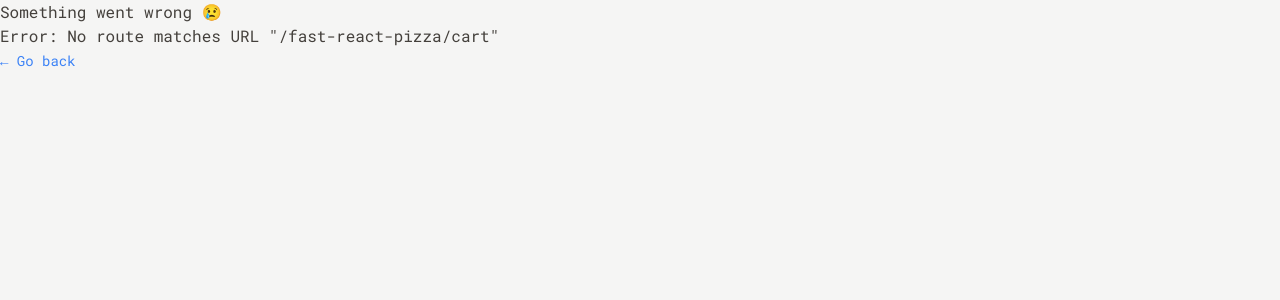
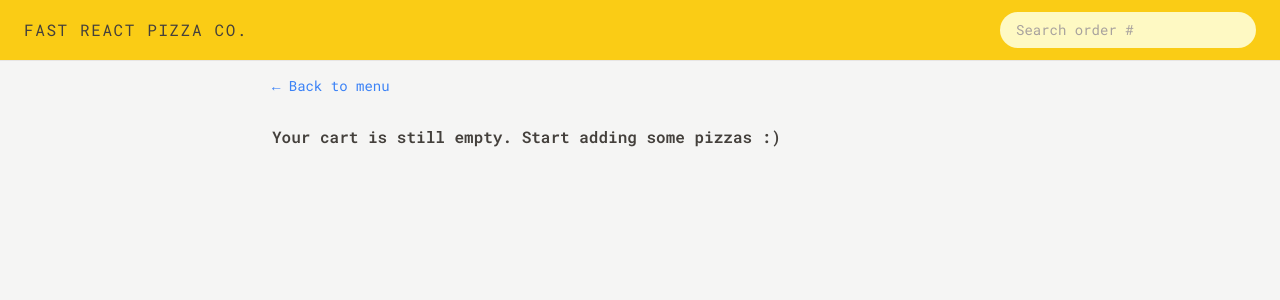
Before and after one commit to igreknet/fast-react-pizza, a React (Vite) app: page /fast-react-pizza/cart in a window 1280 px wide. Shown: the top 300 px of the page. Built offline with nearby package versions, Linux system fonts and the light colour scheme.

Commit message:
first commit

```diff
--- a/package.json
+++ b/package.json
@@ -1,6 +1,5 @@
 {
   "name": "fast-react-pizza",
-  "homepage": "https://igreknet.github.io/fast-react-pizza/",
   "private": true,
   "version": "0.0.0",
   "type": "module",
--- a/src/App.jsx
+++ b/src/App.jsx
@@ -1,4 +1,4 @@
-import { createBrowserRouter, RouterProvider, createHashRouter } from 'react-router-dom';
+import { createBrowserRouter, RouterProvider } from 'react-router-dom';
 
 import Home from './ui/Home';
 import Error from './ui/Error';
@@ -12,31 +12,32 @@ import { action as updateOrderAction } from './features/order/UpdateOrder';
 
 const router = createBrowserRouter([
   {
+    path: '/fast-react-pizza',
     element: <AppLayout />,
     errorElement: <Error />,
 
     children: [
       {
-        path: '/',
+        path: '/fast-react-pizza',
         element: <Home />,
       },
       {
-        path: '/menu',
+        path: '/fast-react-pizza/menu',
         element: <Menu />,
         loader: menuLoader, //connect loader to route
         errorElement: <Error />,
       },
       {
-        path: '/cart',
+        path: '/fast-react-pizza/cart',
         element: <Cart />,
       },
       {
-        path: '/order/new',
+        path: '/fast-react-pizza/order/new',
         element: <CreateOrder />,
         action: createOrderAction,
       },
       {
-        path: '/order/:orderId',
+        path: '/fast-react-pizza/order/:orderId',
         element: <Order />,
         loader: orderLoader,
         errorElement: <Error />,
@@ -47,5 +48,5 @@ const router = createBrowserRouter([
 ]);
 
 export default function App() {
-  return <RouterProvider router={router} basename="/fast-react-pizza/" />;
+  return <RouterProvider router={router} />;
 }
--- a/src/features/cart/Cart.jsx
+++ b/src/features/cart/Cart.jsx
@@ -22,7 +22,7 @@ function Cart() {
 
   return (
     <div className="px-3 py-3">
-      <LinkButton to="/menu">&larr; Back to menu</LinkButton>
+      <LinkButton to="/fast-react-pizza/menu">&larr; Back to menu</LinkButton>
 
       <h2 className="mt-7 text-xl font-semibold">Your cart, {username}</h2>
 
@@ -33,7 +33,7 @@ function Cart() {
       </ul>
 
       <div className="mt-6 space-x-2">
-        <Button to="/order/new" type="primary">
+        <Button to="/fast-react-pizza/order/new" type="primary">
           Order pizzas
         </Button>
 
--- a/src/features/cart/CartOverview.jsx
+++ b/src/features/cart/CartOverview.jsx
@@ -19,7 +19,7 @@ function CartOverview() {
         <span>{totalCartQuantity} pizzas</span>
         <span>{formatCurrency(totalCartPrice)}</span>
       </p>
-      <Link to="/cart">Open cart &rarr;</Link>
+      <Link to="/fast-react-pizza/cart">Open cart &rarr;</Link>
     </div>
   );
 }
--- a/src/features/cart/EmptyCart.jsx
+++ b/src/features/cart/EmptyCart.jsx
@@ -3,7 +3,7 @@ import LinkButton from '../../ui/LinkButton';
 function EmptyCart() {
   return (
     <div className="px-4 py-3">
-      <LinkButton to="/menu">&larr; Back to menu</LinkButton>
+      <LinkButton to="/fast-react-pizza/menu">&larr; Back to menu</LinkButton>
 
       <p className="mt-7 font-semibold">Your cart is still empty. Start adding some pizzas :)</p>
     </div>
--- a/src/features/order/CreateOrder.jsx
+++ b/src/features/order/CreateOrder.jsx
@@ -169,7 +169,7 @@ export async function action({ request }) {
   //access to dispatch function, don't use often, it deactivates some optimization perfomances on this page
   store.dispatch(clearCart());
 
-  return redirect(`/order/${newOrder.id}`);
+  return redirect(`/fast-react-pizza/order/${newOrder.id}`);
 }
 
 export default CreateOrder;
--- a/src/features/order/Order.jsx
+++ b/src/features/order/Order.jsx
@@ -17,7 +17,7 @@ function Order() {
   //get data, when page first loaded
   useEffect(() => {
     if (!fetcher.data && fetcher.state === 'idle') {
-      return fetcher.load('/menu');
+      return fetcher.load('/fast-react-pizza/menu');
     }
   }, [fetcher]);
 
--- a/src/features/order/SearchOrder.jsx
+++ b/src/features/order/SearchOrder.jsx
@@ -10,7 +10,7 @@ export default function SearchOrder() {
     if (!query) {
       return;
     }
-    navigate(`/order/${query}`);
+    navigate(`/fast-react-pizza/order/${query}`);
     setQuery('');
   }
 
--- a/src/features/user/CreateUser.jsx
+++ b/src/features/user/CreateUser.jsx
@@ -6,8 +6,8 @@ import { useNavigate } from 'react-router-dom';
 
 function CreateUser() {
   const [username, setUsername] = useState('');
-  const dispatch = useDispatch()
-  const navigate = useNavigate()
+  const dispatch = useDispatch();
+  const navigate = useNavigate();
 
   function handleSubmit(e) {
     e.preventDefault();
@@ -16,8 +16,8 @@ function CreateUser() {
       return;
     }
 
-    dispatch(updateName(username))
-    navigate('/menu')
+    dispatch(updateName(username));
+    navigate('/fast-react-pizza/menu');
   }
 
   return (
@@ -30,7 +30,7 @@ function CreateUser() {
         type="text"
         placeholder="Your full name"
         value={username}
-        onChange={(e) => setUsername(e.target.value)}
+        onChange={e => setUsername(e.target.value)}
         className="input mb-8 w-72"
       />
 
--- a/src/ui/Header.jsx
+++ b/src/ui/Header.jsx
@@ -5,7 +5,7 @@ import Username from '../features/user/Username';
 export default function Header() {
   return (
     <header className="flex items-center justify-between border-b border-stone-200 bg-yellow-400 px-4 py-3 uppercase sm:px-6">
-      <Link to="/" className="tracking-widest">
+      <Link to="/fast-react-pizza" className="tracking-widest">
         Fast React Pizza Co.
       </Link>
 
--- a/src/ui/Home.jsx
+++ b/src/ui/Home.jsx
@@ -1,25 +1,22 @@
-import { useSelector } from "react-redux";
-import CreateUser from "../features/user/CreateUser";
-import Button from "./Button";
+import { useSelector } from 'react-redux';
+import CreateUser from '../features/user/CreateUser';
+import Button from './Button';
 
 function Home() {
-  const username = useSelector((state) => state.user.username);
+  const username = useSelector(state => state.user.username);
 
   return (
     <div className="my-10 px-4 text-center sm:my-16">
       <h1 className="mb-8 text-xl font-semibold md:text-3xl">
         The best pizza.
         <br />
-        <span className="text-yellow-500">
-          {" "}
-          Straight out of the oven, straight to you.
-        </span>
+        <span className="text-yellow-500"> Straight out of the oven, straight to you.</span>
       </h1>
 
-      {username === "" ? (
+      {username === '' ? (
         <CreateUser />
       ) : (
-        <Button to="/menu" type="primary">
+        <Button to="/fast-react-pizza/menu" type="primary">
           Continue ordering, {username}
         </Button>
       )}
```
